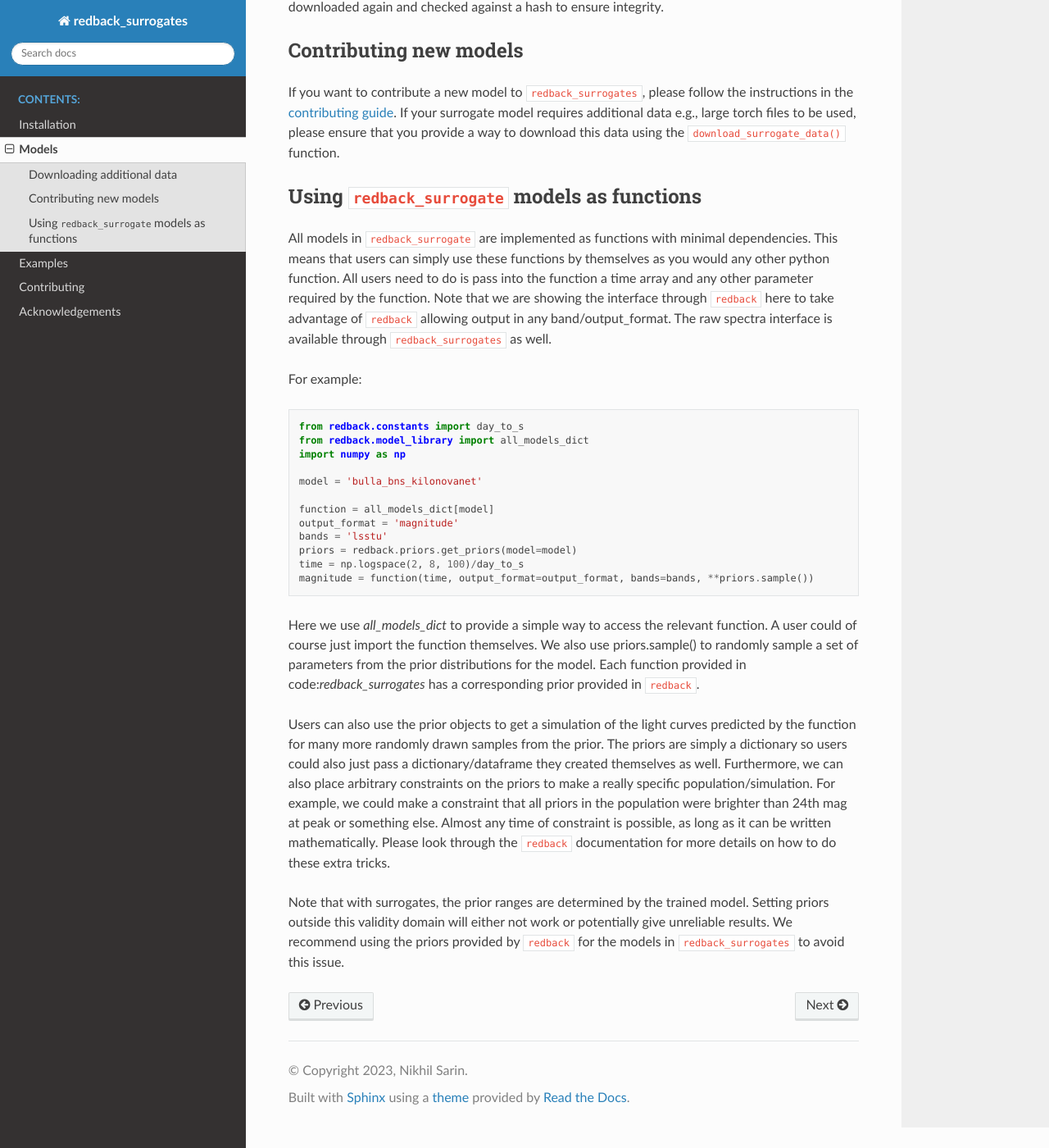
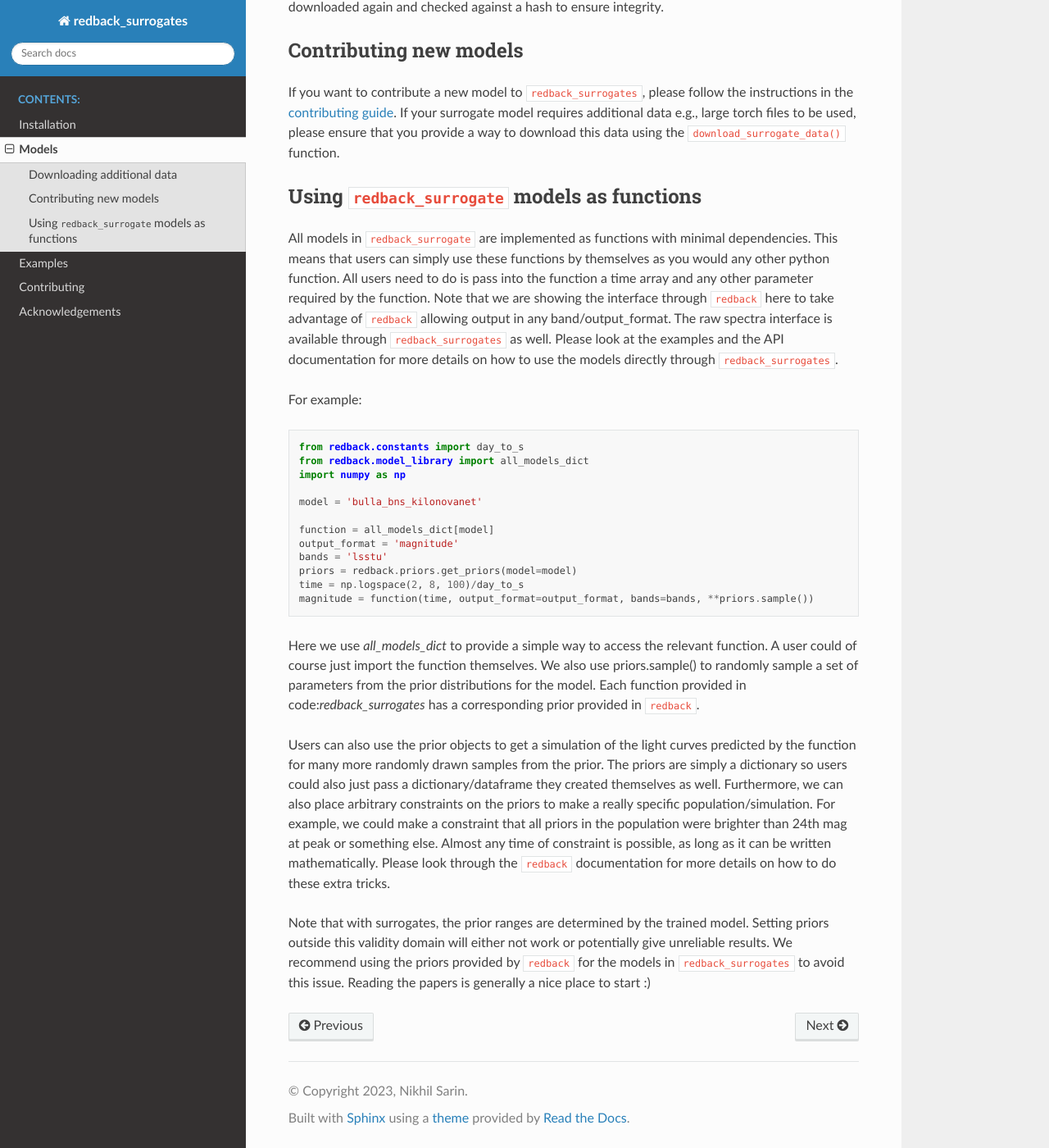
Before and after one commit to nikhil-sarin/redback_surrogates, a Sphinx documentation site: the page built from docs/models.txt, in a window 1280 px wide and 1400 px high, scrolled down 1269 px. Shown: the whole window at 82% size. Built offline with Sphinx 7.4.7 and the Read the Docs theme 3.1.0, drawn with Linux system fonts in a browser that asks for light colours.

Commit message:
Update model text

```diff
--- a/docs/models.txt
+++ b/docs/models.txt
@@ -58,6 +58,7 @@ This means that users can simply use these functions by themselves as you would
 All users need to do is pass into the function a time array and any other parameter required by the function.
 Note that we are showing the interface through :code:`redback` here to take advantage of :code:`redback` allowing output in any band/output_format.
 The raw spectra interface is available through :code:`redback_surrogates` as well.
+Please look at the examples and the API documentation for more details on how to use the models directly through :code:`redback_surrogates`.
 
 For example:
 
@@ -88,3 +89,4 @@ Please look through the :code:`redback` documentation for more details on how to
 
 Note that with surrogates, the prior ranges are determined by the trained model. Setting priors outside this validity domain will either not work or potentially give unreliable results.
 We recommend using the priors provided by :code:`redback` for the models in :code:`redback_surrogates` to avoid this issue.
+Reading the papers is generally a nice place to start :)
```
